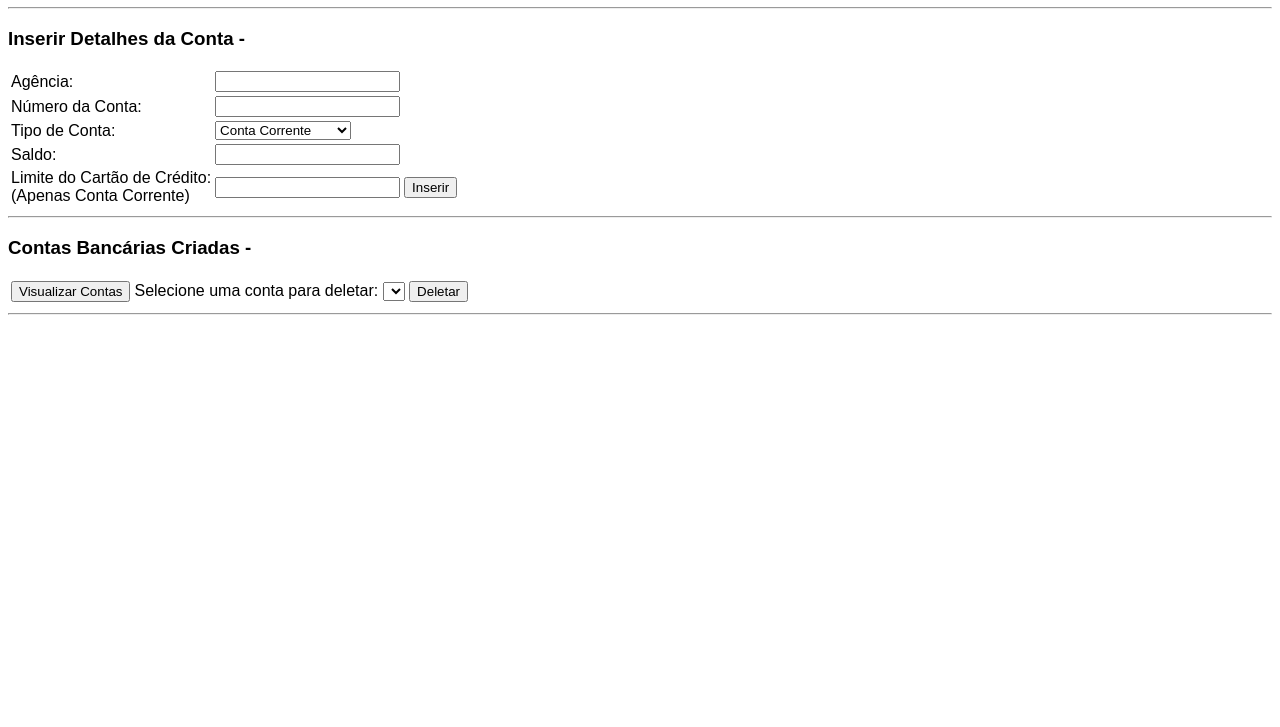
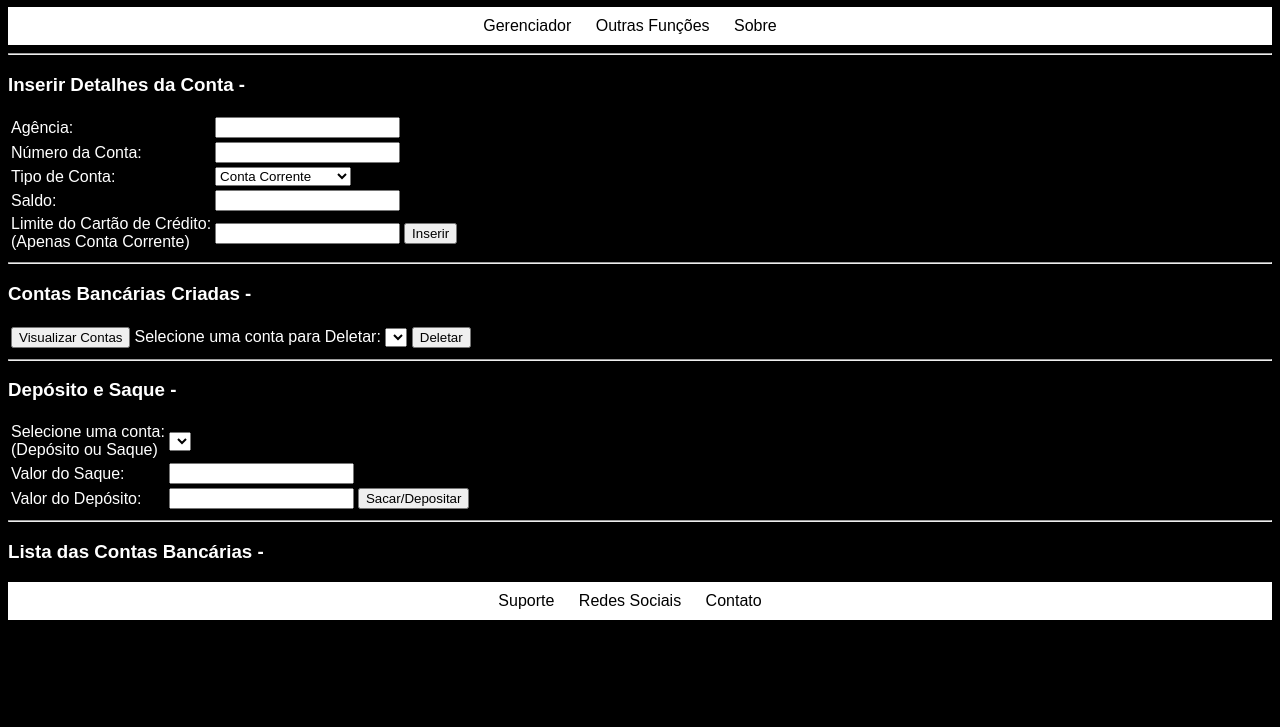
Before and after one commit to matheusviniciusga/gerenpaghtml, a plain HTML site: page index.html in a window 1280 px wide. Shown: the part 73-800 px from the top of the page. Drawn offline with Linux system fonts and the light colour scheme; a web font is replaced by a local one.

Commit message:
Add files via upload

```diff
--- a/css/style.css
+++ b/css/style.css
@@ -2,4 +2,29 @@
 
 body {
     font-family: 'Inria Sans', sans-serif;
+    background-color: black;
 }
+
+h1, h3, tr, td {
+    color: white;
+}
+
+nav {
+    text-align: center;
+    padding: 10px 0;
+}
+
+footer {
+    text-align: center;
+    padding: 10px 0;
+}
+
+.listacor {
+    color: white;
+}
+
+a {
+    color: black;
+    text-decoration: none;
+    margin-right: 20px;
+}
--- a/index.html
+++ b/index.html
@@ -5,6 +5,7 @@
 
   <title>BancoOnline</title>
   <link rel="stylesheet" href="css/style.css">
+  <script src="script.js"></script>
 
 </head>
 
@@ -13,6 +14,12 @@
   <header>
     <h1>Gerenciador de Contas Bancárias Online</h1>
   </header>
+
+  <nav style="background-color: white;">
+    <a href="#">Gerenciador</a>
+    <a href="#">Outras Funções</a>
+    <a href="#">Sobre</a>
+  </nav>
 
   <hr>
 
@@ -25,7 +32,7 @@
       </tr>
       <tr>
         <td><label for="numero">Número da Conta:</label></td>
-        <td><input type="text" id="numero" required><br></td>
+        <td><input type="number" id="numero" required><br></td>
       </tr>
       <tr>
         <td><label for="tipo">Tipo de Conta:</label></td>
@@ -39,11 +46,11 @@
       </tr>
       <tr>
         <td><label for="saldo">Saldo:</label></td>
-        <td><input type="text" id="saldo" required><br></td>
+        <td><input type="number" id="saldo" required><br></td>
       </tr>
       <tr>
         <td><label for="cartaoCredito">Limite do Cartão de Crédito:<br>(Apenas Conta Corrente)</label></td>
-        <td><input type="text" id="cartaoCredito"><br></td>
+        <td><input type="number" id="cartaoCredito"><br></td>
         <td><button type="button" onclick="inserirConta()">Inserir</button></td>
       </tr>
     </form>
@@ -56,7 +63,7 @@
     <tr>
       <td><button type="button" onclick="visualizarContas()">Visualizar Contas</button></td>
       <td>
-        <label for="contasDropdown">Selecione uma conta para deletar:</label>
+        <label for="contasDropdown">Selecione uma conta para Deletar:</label>
         <select id="contasDropdown"></select>
         <button type="button" onclick="deletarConta()">Deletar</button>
       </td>
@@ -65,9 +72,33 @@
 
   <hr>
 
-  <div id="listaContas"></div>
+  <h3>Depósito e Saque -</h3>
+  <table>
+    <tr>
+      <td><label for="contasDropdown1">Selecione uma conta: <br> (Depósito ou Saque)</label></td>
+      <td><select id="contasDropdown1"></select></td>
+    </tr>
+    <tr>
+      <td><label for="saque">Valor do Saque:</label></td>
+      <td><input type="number" id="saque"/></td>
+    </tr>
+    <tr>
+      <td><label for="deposito">Valor do Depósito:</label></td>
+      <td><input type="number" id="deposito"/></td>
+      <td><button onclick="sacarDepositar()">Sacar/Depositar</button></td>
+    </tr>
+  </table>
 
-  <script src="script.js"></script>
+  <hr>
+
+  <h3>Lista das Contas Bancárias -</h3>
+  <div class="listacor" id="listaContas"></div>
+
+  <footer style="background-color: white;">
+    <a href="#">Suporte</a>
+    <a href="#">Redes Sociais</a>
+    <a href="#">Contato</a>
+  </footer>
 
 </body>
 
--- a/script.js
+++ b/script.js
@@ -83,6 +83,7 @@ function inserirConta() {
 
     listaDeContas.push(conta);
 
+    // Limpar os campos do formulário
     document.getElementById("agencia").value = "";
     document.getElementById("numero").value = "";
     document.getElementById("tipo").value = "Conta Corrente";
@@ -124,3 +125,30 @@ function deletarConta() {
         }
     }
 }
+
+function sacarDepositar() {
+    const contasDropdown = document.getElementById("contasDropdown1");
+    const selectedIndex = contasDropdown.selectedIndex;
+
+    if (selectedIndex !== -1) {
+        const contaIndex = parseInt(contasDropdown.value);
+        if (contaIndex >= 0 && contaIndex < listaDeContas.length) {
+            const conta = listaDeContas[contaIndex];
+            const saque = parseFloat(document.getElementById("saque").value);
+            const deposito = parseFloat(document.getElementById("deposito").value);
+
+            if (!isNaN(saque) && saque > 0) {
+                if (conta.sacar(saque)) {
+                    visualizarContas();
+                } else {
+                    alert("Saldo insuficiente para o saque.");
+                }
+            }
+
+            if (!isNaN(deposito) && deposito > 0) {
+                conta.depositar(deposito);
+                visualizarContas();
+            }
+        }
+    }
+}
```
